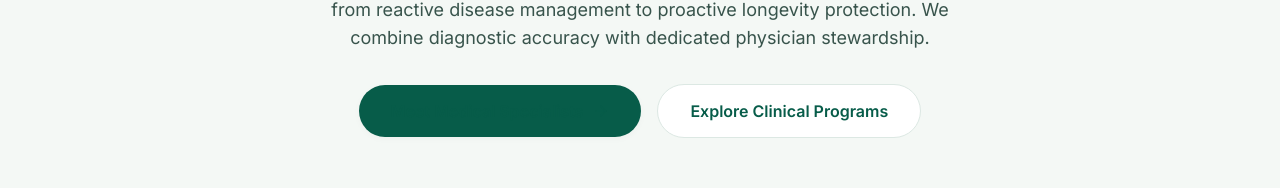
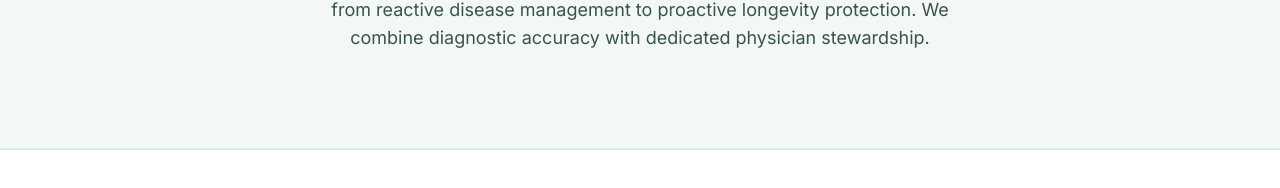
Before and after one commit to Javeria-Sami/Healix_by_javeria, a React (Vite) app in the folder client/: page /about in a window 1280 px wide. Shown: the part 446-634 px from the top of the page. Built offline with nearby package versions, Linux system fonts and the light colour scheme; no server answers.

Commit message:
style(about): remove action button group from AboutHero section

```diff
--- a/client/src/sections/about/AboutHero.jsx
+++ b/client/src/sections/about/AboutHero.jsx
@@ -3,8 +3,7 @@ import { ROUTES } from '../../constants/routes.js';
 import { Container } from '../../components/common/Container.jsx';
 import { Breadcrumb } from '../../components/common/Breadcrumb.jsx';
 import { Badge } from '../../components/common/Badge.jsx';
-import { Button } from '../../components/common/Button.jsx';
-import { Sparkles, ArrowRight, ShieldCheck, HeartPulse, Stethoscope } from 'lucide-react';
+import { Sparkles } from 'lucide-react';
 
 export function AboutHero() {
   const breadcrumbItems = [
@@ -46,27 +45,6 @@ export function AboutHero() {
           <p className="font-body text-base sm:text-lg text-text-secondary leading-relaxed max-w-2xl text-center mx-auto">
             Healix was established on the conviction that modern healthcare must evolve from reactive disease management to proactive longevity protection. We combine diagnostic accuracy with dedicated physician stewardship.
           </p>
-
-          {/* Action Group */}
-          <div className="flex flex-wrap items-center justify-center gap-4 pt-2 w-full sm:w-auto">
-            <Button
-              to={ROUTES.PROFESSIONALS}
-              variant="primary"
-              size="lg"
-              iconTrailing={ArrowRight}
-              className="w-full sm:w-auto shadow-soft-md"
-            >
-              Meet Medical Specialists
-            </Button>
-            <Button
-              to={ROUTES.SERVICES}
-              variant="outline"
-              size="lg"
-              className="w-full sm:w-auto"
-            >
-              Explore Clinical Programs
-            </Button>
-          </div>
         </div>
       </Container>
     </section>
```
Also changed, not shown: 1 other file (tests, documents, lock files or other folders).
